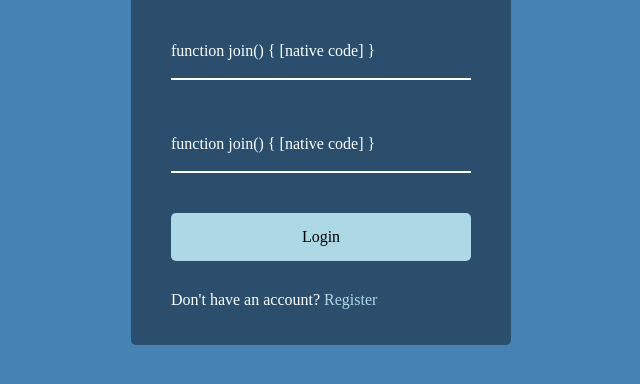
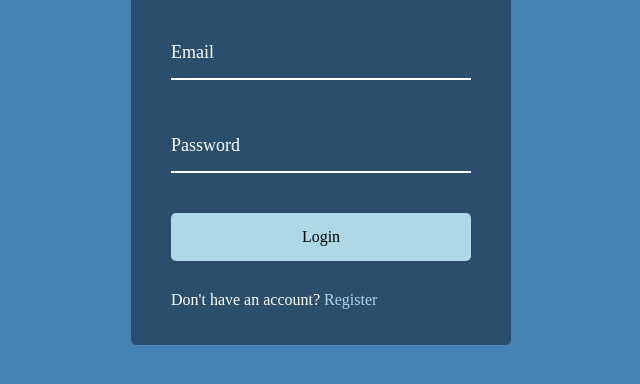
Before and after one commit to zeeshanzaman/form-wave-animation, a plain HTML site: page index.html in a window 1280 px wide. Shown: the part 268-652 px from the top of the page, without its empty margins (319-959 px from the left). Drawn offline with Linux system fonts and the light colour scheme.

Commit message:
form control span styling and functionality

```diff
--- a/custom.js
+++ b/custom.js
@@ -4,5 +4,5 @@ labels.forEach(label => {
     label.innerHTML = label.innerText
         .split('')
         .map((letter, idx) => `<span>${letter} </span>`)
-        .join
+        .join('')
 });
--- a/style.css
+++ b/style.css
@@ -83,3 +83,16 @@ body {
     top: 15px;
     left: 0;
 }
+
+.form-control label span {
+    display: inline-block;
+    font-size: 18px;
+    min-width: 5px;
+    transition: 0.3s cubic-bezier(0.68, -0.55, 0.265, 1.55);
+}
+
+.form-control input:focus+label span,
+.form-control input:valid+label span {
+    color: lightblue;
+    transform: translateY(-30px);
+}
```
